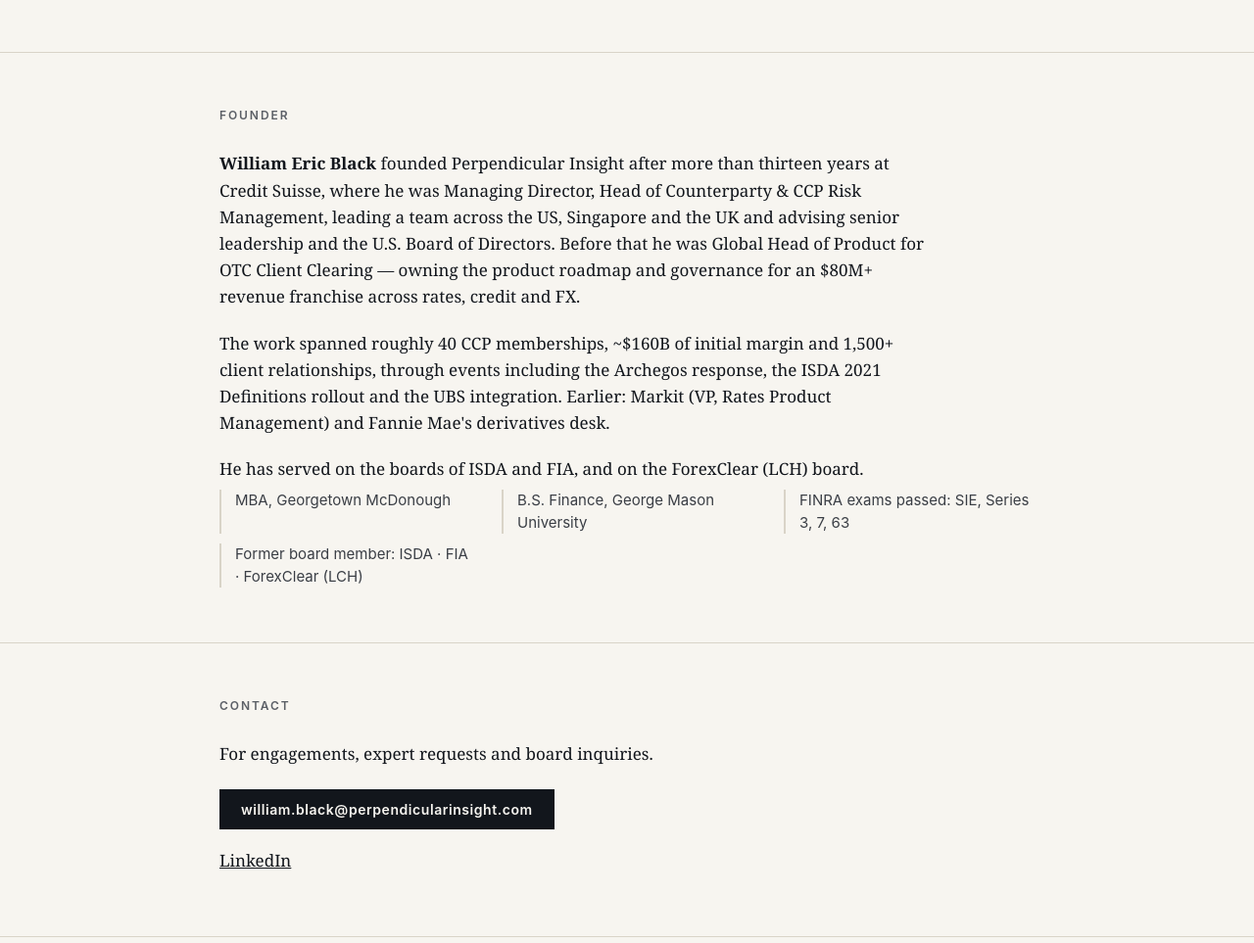
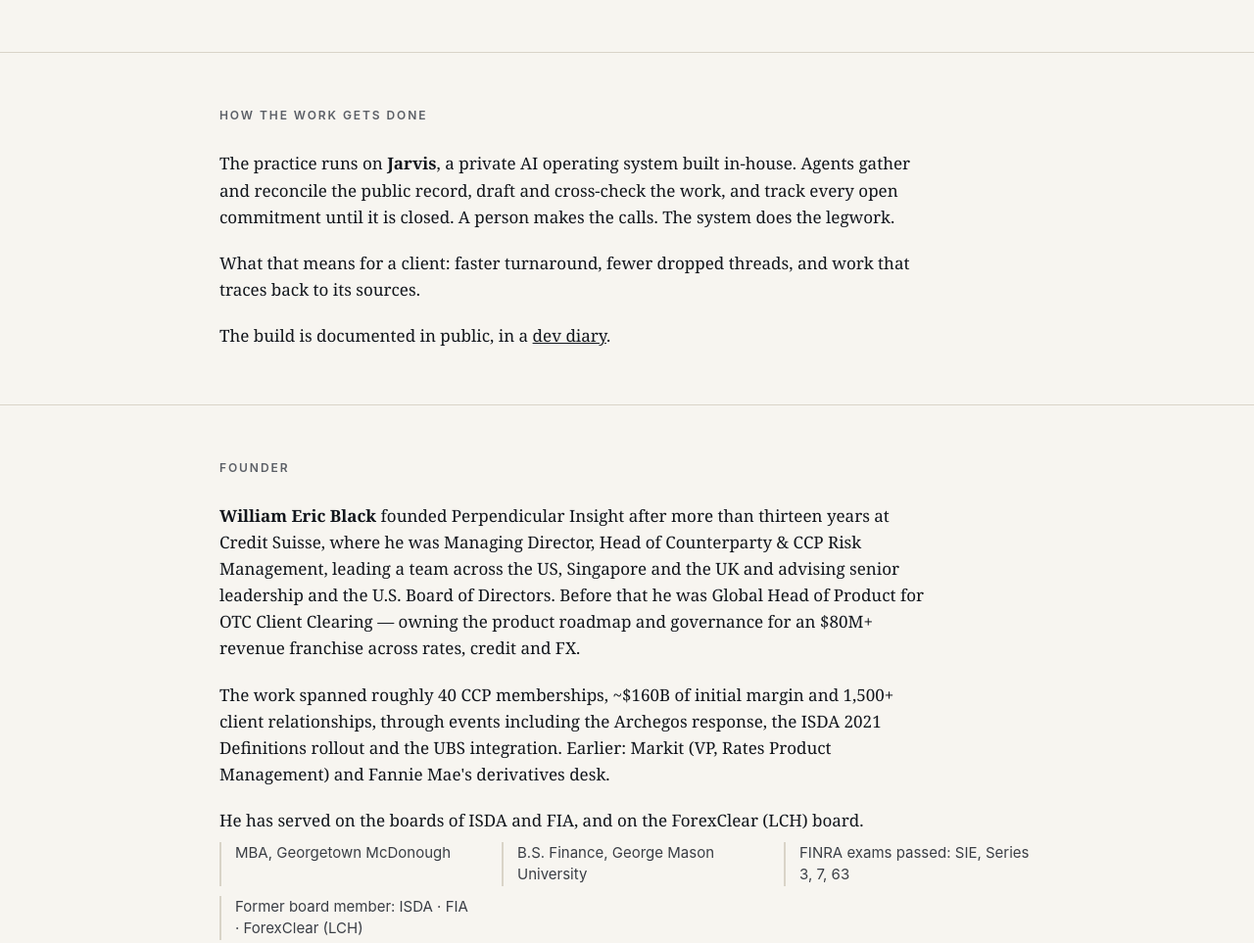
Before and after one commit to Datumline2026/perpendicular-insight-site, a plain HTML site: page index.html in a window 1280 px wide. Shown: the part 1108-2071 px from the top of the page at 98% size. Drawn offline with Linux system fonts and the light colour scheme.

Commit message:
Add Jarvis section and dev diary link
Co-Authored-By: Claude Opus 5.5 <noreply@anthropic.com>
Claude-Session: https://claude.ai/code/session_016g864nzc2r11DXKj6QkeW5

```diff
--- a/index.html
+++ b/index.html
@@ -41,7 +41,7 @@
 <header>
   <div class="wrap">
     <div class="mark"><span></span>Perpendicular Insight</div>
-    <nav><a href="#practice">Practice</a><a href="#founder">Founder</a><a href="#contact">Contact</a></nav>
+    <nav><a href="#practice">Practice</a><a href="#how">Jarvis</a><a href="#founder">Founder</a><a href="#contact">Contact</a></nav>
   </div>
 </header>
 
@@ -84,6 +84,17 @@
     </div>
   </section>
 
+  <section id="how">
+    <div class="wrap">
+      <h2>How the work gets done</h2>
+      <div class="bio">
+        <p>The practice runs on <strong>Jarvis</strong>, a private AI operating system built in-house. Agents gather and reconcile the public record, draft and cross-check the work, and track every open commitment until it is closed. A person makes the calls. The system does the legwork.</p>
+        <p>What that means for a client: faster turnaround, fewer dropped threads, and work that traces back to its sources.</p>
+        <p>The build is documented in public, in a <a href="https://www.youtube.com/@datumlinehq" rel="noopener">dev diary</a>.</p>
+      </div>
+    </div>
+  </section>
+
   <section id="founder">
     <div class="wrap">
       <h2>Founder</h2>
@@ -106,7 +117,7 @@
       <h2>Contact</h2>
       <p>For engagements, expert requests and board inquiries.</p>
       <a class="btn" href="mailto:william.black@perpendicularinsight.com">william.black@perpendicularinsight.com</a>
-      <p style="margin-top:18px"><a href="https://www.linkedin.com/in/williamericblack" rel="noopener">LinkedIn</a></p>
+      <p style="margin-top:18px"><a href="https://www.linkedin.com/in/williamericblack" rel="noopener">LinkedIn</a> · <a href="https://www.youtube.com/@datumlinehq" rel="noopener">Dev diary</a></p>
     </div>
   </section>
 </main>
```
